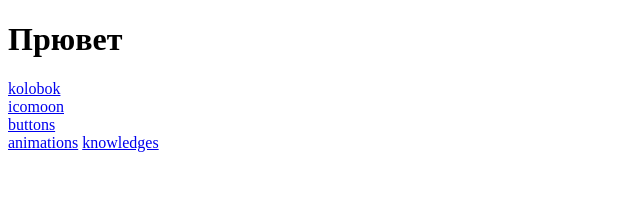
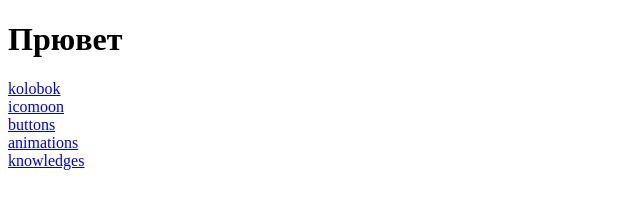
Before and after one commit to kabanproff/it-academy-study.kaby, a plain HTML site: page index.html in a window 1280 px wide. Shown: the whole page, without its empty margins (0-640 px from the left). Drawn offline with Linux system fonts and the light colour scheme.

Commit message:
Update index.html

```diff
--- a/index.html
+++ b/index.html
@@ -12,7 +12,7 @@
 <a href="./kolobok">kolobok</a><br>
 <a href="./icomoon">icomoon</a><br>
 <a href="./buttons">buttons</a><br>
-<a href="./animations">animations</a>
+<a href="./animations">animations</a><br>
 <a href="./knowledges">knowledges</a>
 </body>
 </html>
```
